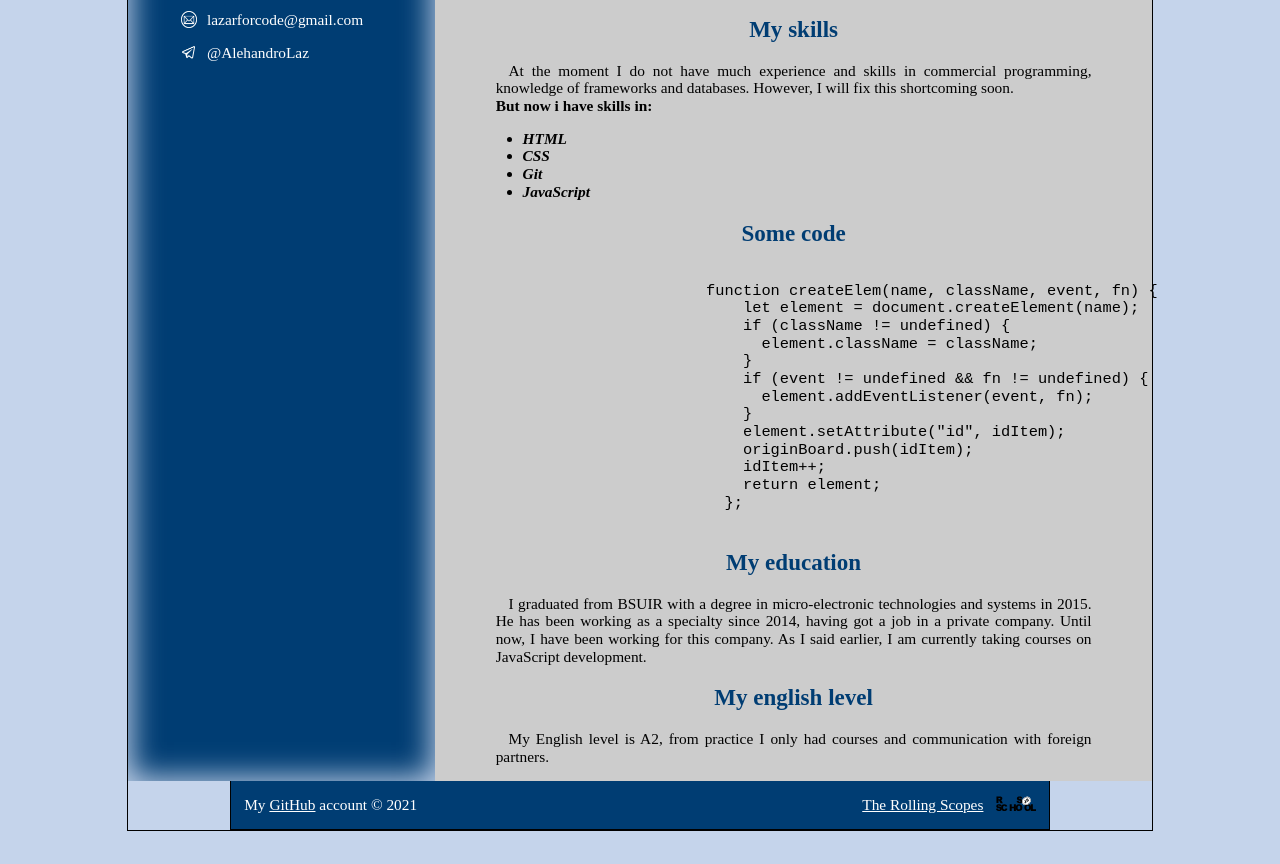
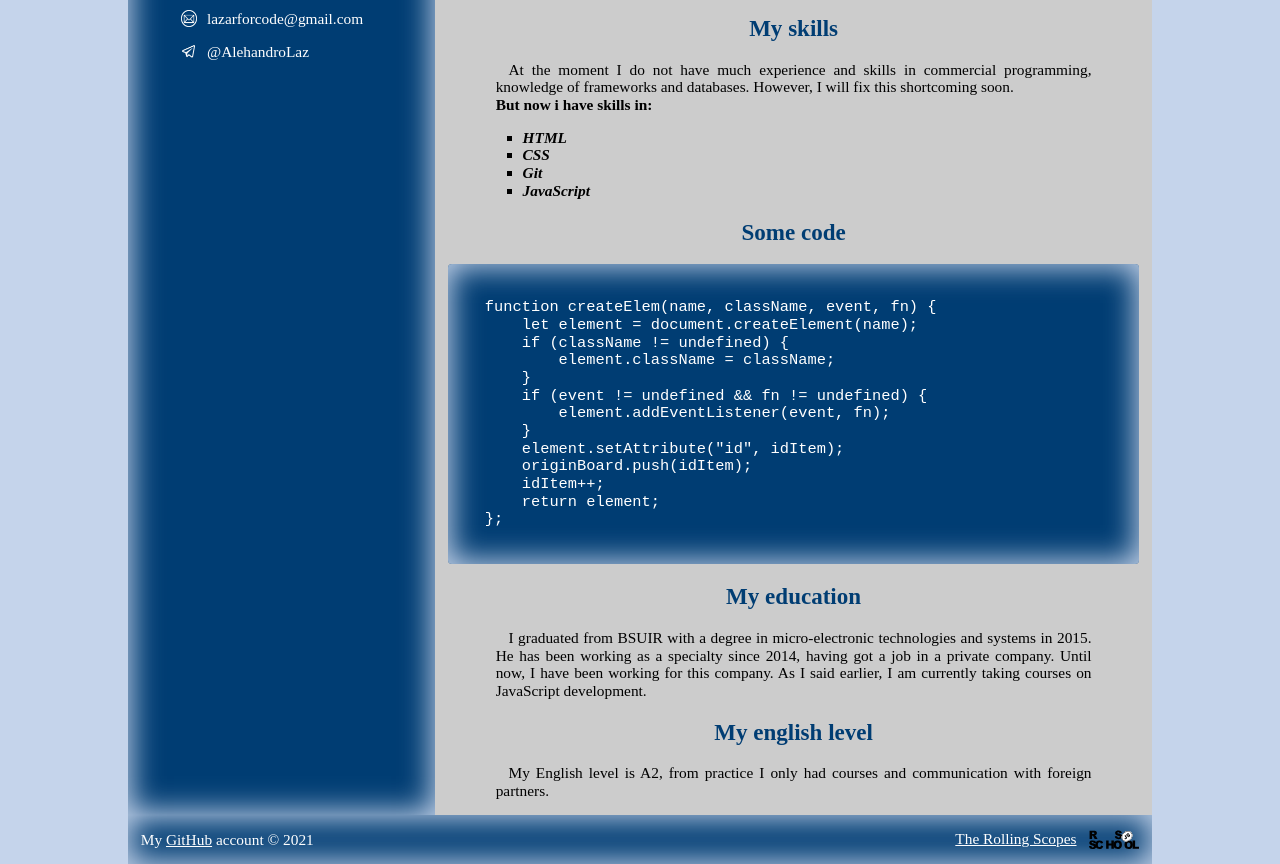
Before and after one commit to ALexandrLaz/rsschool-cv, a plain HTML site: page index.html in a window 1280 px wide. Shown: the part 469-1333 px from the top of the page. Before the commit the page ends 1300 px from the top, so only its background shows below. Drawn offline with Linux system fonts and the light colour scheme.

Commit message:
refactor: change some structure of the project and add some css styles

```diff
--- a/css/style.css
+++ b/css/style.css
@@ -7,7 +7,6 @@ body {
 .wrapper{
   margin: auto;
   max-width: 80%;
-  border: 1px solid black;
 }
 
 /* Header style */
@@ -93,23 +92,28 @@ ul{
   margin-left: 5%;
   font-style: oblique;
   font-weight: bold;
+  list-style-type: square;
 }
+section pre{
+  background-color: #003d73;
+  box-shadow: inset 0 0 30px 3px #c5d4eb;
+  border-radius: 4px;
+  color: #fff;
+}
+
 /* Styling footer */
 
 footer {
   display: flex;
   justify-content: space-between;
   align-items: center;
-  max-width: 80%;
   box-sizing: border-box;
   margin: auto;
   padding-left: 1vw;
   padding-right: 1vw;
-
   color: #fff;
-
   background-color: #003d73;
-  border: 0.01vw solid black;
+  box-shadow: inset 0 0 30px 3px #c5d4eb;
   border-top: none;
 }
 footer p:last-child {
```
Also changed, not shown: index.html (+2 -0 lines).
